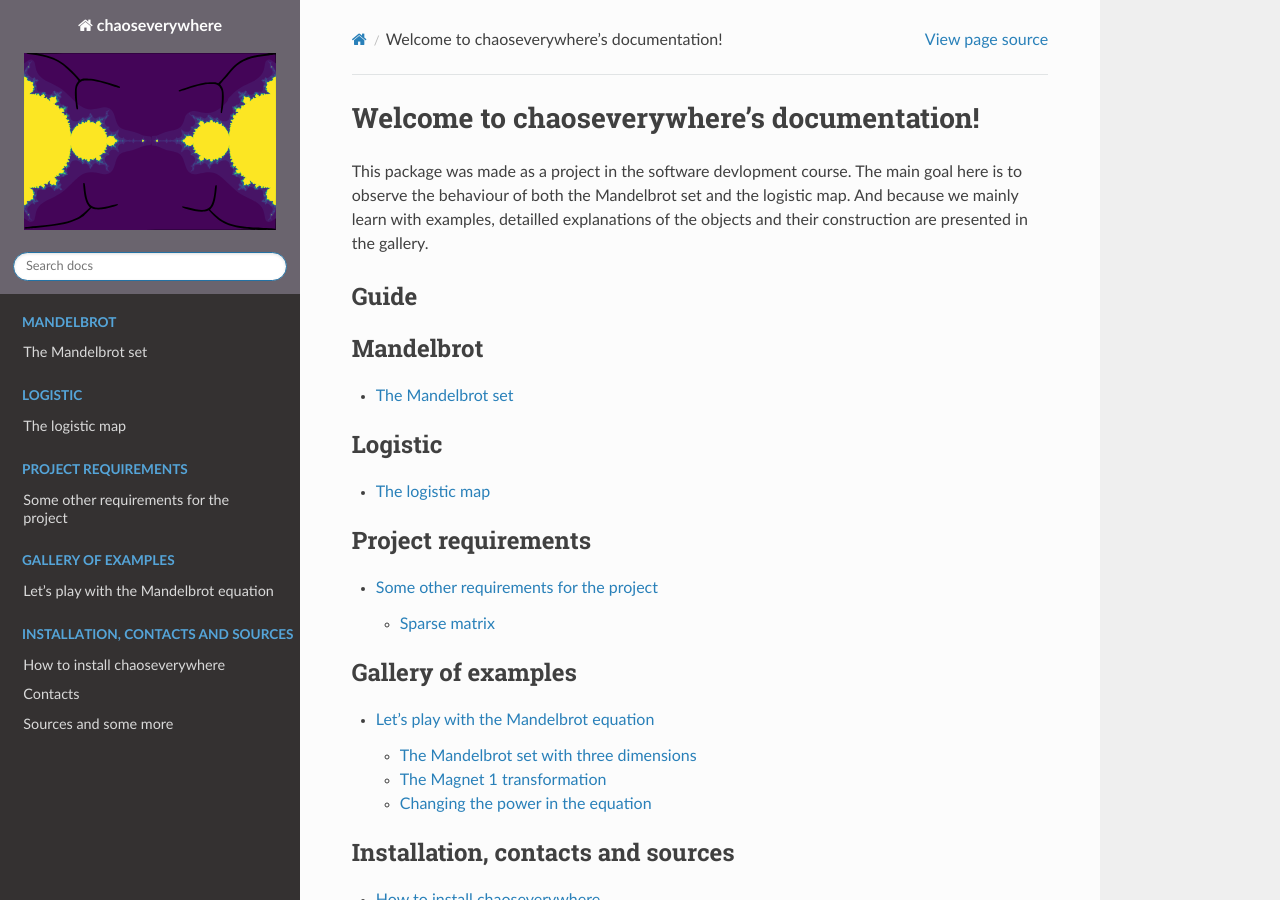
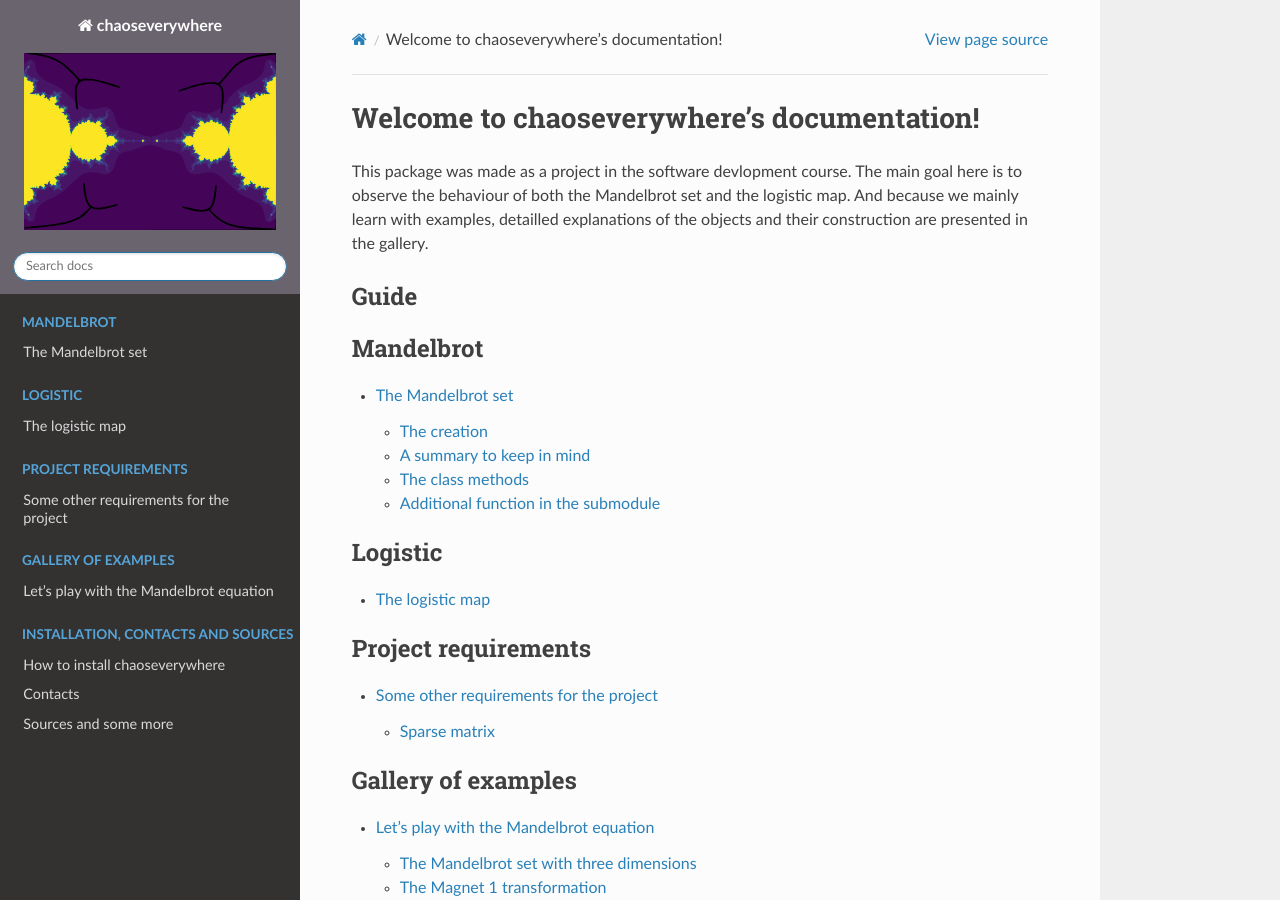
Before and after one commit to tanglef/chaoseverywhere, a Sphinx documentation site: the page built from doc/index.rst, in a window 1280 px wide and 900 px high. Built offline with Sphinx 7.4.7 and the Read the Docs theme 2.0.0, drawn with Linux system fonts in a browser that asks for light colours; pages that are not in the unit, such as notebooks, are missing from menus.

Commit message:
Doc for the mandelbrot submodule

```diff
--- a/doc/chaos/mandel.rst
+++ b/doc/chaos/mandel.rst
@@ -1,5 +1,135 @@
 The Mandelbrot set
+=========================
+
+The creation
 --------------------
 
-.. automodule:: chaoseverywhere.mandel.create_mandel
+The Mandelbrot set :math:`\mathcal{M}` is defined as :
+
+.. math::
+
+   \mathcal{M}=\left\{ c\in\mathbb{C},\ \lim_{n\rightarrow +\infty} z_n <+\infty,\ \text{with } z_{n+1}=z_n^2+c,\ z_0=0\right\}.
+
+
+Given the fact that it is a set of points, we can compute it using a ``class`` Python object. Thus, determine which arguments to pass
+in order to instantiate one set, and what methods to compute. What a user (you hopefully) might want to ask oneself is:
+
+* where should I center the picture of the Mandelbrot set?
+* do I want the whole set or just a special part? If the latest, what square exactly would I want to look at?
+* do I need of lot of iterations of the sequence: meaning more time to make, or can I be satisfied with a reasonable number of iterations?
+
+.. note::
+   For only aesthetics purposes, we chose not to let the user display a rectangular part of the Mandelbrot set but only a square one.
+
+   So, the windows that will be displayed will be a square centered at the point :math:`a+bi`. The user will input this point separating
+   the real part and the imaginary part in the two arguments ``x`` and ``y``. The size of the square is determined by the ``facteur``
+   argument representing the half-length of the side of the square one'd like to display.
+
+
+A summary to keep in mind
+-----------------------------
+
+.. raw:: html
+
+   <style type="text/css">
+   .tg  {border-collapse:collapse;border-spacing:0;border-color:#aabcfe;}
+   .tg td{font-family:Arial, sans-serif;font-size:14px;padding:10px 18px;border-style:solid;border-width:1px;overflow:hidden;word-break:normal;border-color:#aabcfe;color:#669;background-color:#e8edff;}
+   .tg th{font-family:Arial, sans-serif;font-size:14px;font-weight:normal;padding:10px 18px;border-style:solid;border-width:1px;overflow:hidden;word-break:normal;border-color:#aabcfe;color:#039;background-color:#b9c9fe;}
+   .tg .tg-phtq{background-color:#D2E4FC;border-color:inherit;text-align:left;vertical-align:top}
+   .tg .tg-hmp3{background-color:#D2E4FC;text-align:left;vertical-align:top}
+   .tg .tg-baqh{text-align:center;vertical-align:top}
+   .tg .tg-0lax{text-align:left;vertical-align:top}
+   .tg .tg-j0tj{background-color:#D2E4FC;text-align:center;vertical-align:top}
+   .tg .tg-svo0{background-color:#D2E4FC;border-color:inherit;text-align:center;vertical-align:top}
+   </style>
+   <p>
+   <table class="tg">
+     <tr>
+       <th class="tg-0lax">Methods</th>
+       <th class="tg-baqh" colspan="3">Output</th>
+     </tr>
+     <tr>
+       <td class="tg-hmp3"></td>
+       <td class="tg-j0tj">numpy array</td>
+       <td class="tg-j0tj">saved video</td>
+       <td class="tg-j0tj">matplotlib plot</td>
+     </tr>
+     <tr>
+       <td class="tg-0lax">anim_puiss_mandel</td>
+       <td class="tg-baqh"></td>
+       <td class="tg-baqh">X</td>
+       <td class="tg-baqh"></td>
+     </tr>
+     <tr>
+       <td class="tg-phtq">anim_pics_mandel</td>
+       <td class="tg-svo0"></td>
+       <td class="tg-j0tj">X</td>
+       <td class="tg-svo0"><br></td>
+     </tr>
+     <tr>
+       <td class="tg-0lax">animate_mandel_plt</td>
+       <td class="tg-baqh"></td>
+       <td class="tg-baqh">X</td>
+       <td class="tg-baqh"></td>
+     </tr>
+     <tr>
+       <td class="tg-hmp3">disp_mandel</td>
+       <td class="tg-j0tj"></td>
+       <td class="tg-j0tj"></td>
+       <td class="tg-j0tj">X</td>
+     </tr>
+     <tr>
+       <td class="tg-0lax">mandel_loop</td>
+       <td class="tg-baqh">X</td>
+       <td class="tg-baqh"></td>
+       <td class="tg-baqh"></td>
+     </tr>
+     <tr>
+       <td class="tg-hmp3">mandel_transform</td>
+       <td class="tg-j0tj">X</td>
+       <td class="tg-j0tj"></td>
+       <td class="tg-j0tj"></td>
+     </tr>
+     <tr>
+       <td class="tg-0lax">mandelbrot<br></td>
+       <td class="tg-baqh">X</td>
+       <td class="tg-baqh"></td>
+       <td class="tg-baqh"></td>
+     </tr>
+   </table>
+   </br>
+   </p>
+
+
+
+
+The class methods
+-------------------------
+
+.. autoclass:: chaoseverywhere.mandel.create_mandel.Mandelbrot_disp
    :members:
+
+
+Additional function in the submodule
+----------------------------------------
+As part of the link with the logistic map, we needed a function that could return a stairs-like data about the different
+values that would take the map :math:`z_{n+1}=z_n^2+c` with different values for :math:`c`. See the bifurcation video in the gallery
+for the actual plot.
+
+.. autofunction:: chaoseverywhere.mandel.create_mandel.mandel_branch_points
+
+.. code-block:: python
+
+   plt.style.use(['ggplot', 'dark_background'])
+
+   data = zip(*chaos.mandel_branch_points(0,-1,50))
+   ax2 = plt.subplot()
+   x = np.linspace(-2, 1, 400)
+
+   line, = ax2.plot([],[], color='red', alpha=1, lw=4)
+   line.set_data(data)
+
+   courbe, = ax2.plot([], [], color='dodgerblue', alpha=1, lw=2)
+   courbe.set_data(x, x**2-1)
+   ax2.plot(x, x, color='orange')
+   plt.show()
```
Also changed, not shown: script.py (+13 -1 lines), doc/_static/css/custom.css (line endings or trailing spaces), 2 other files.
